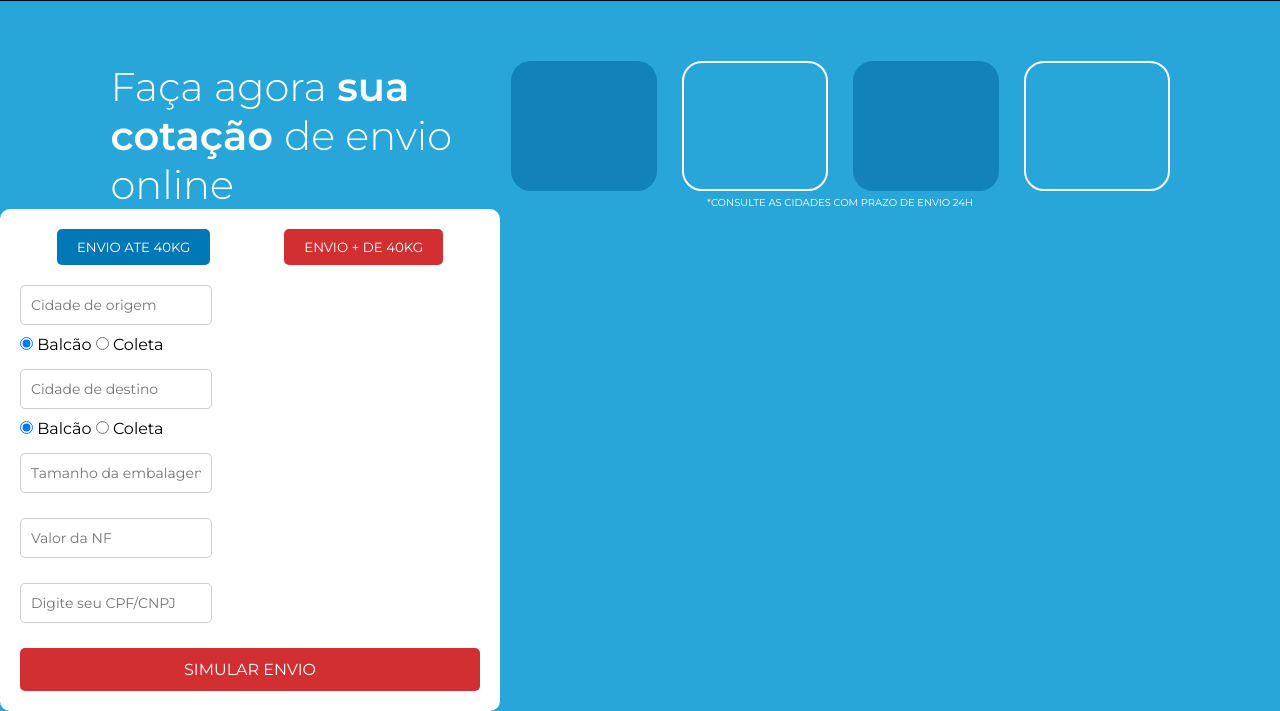
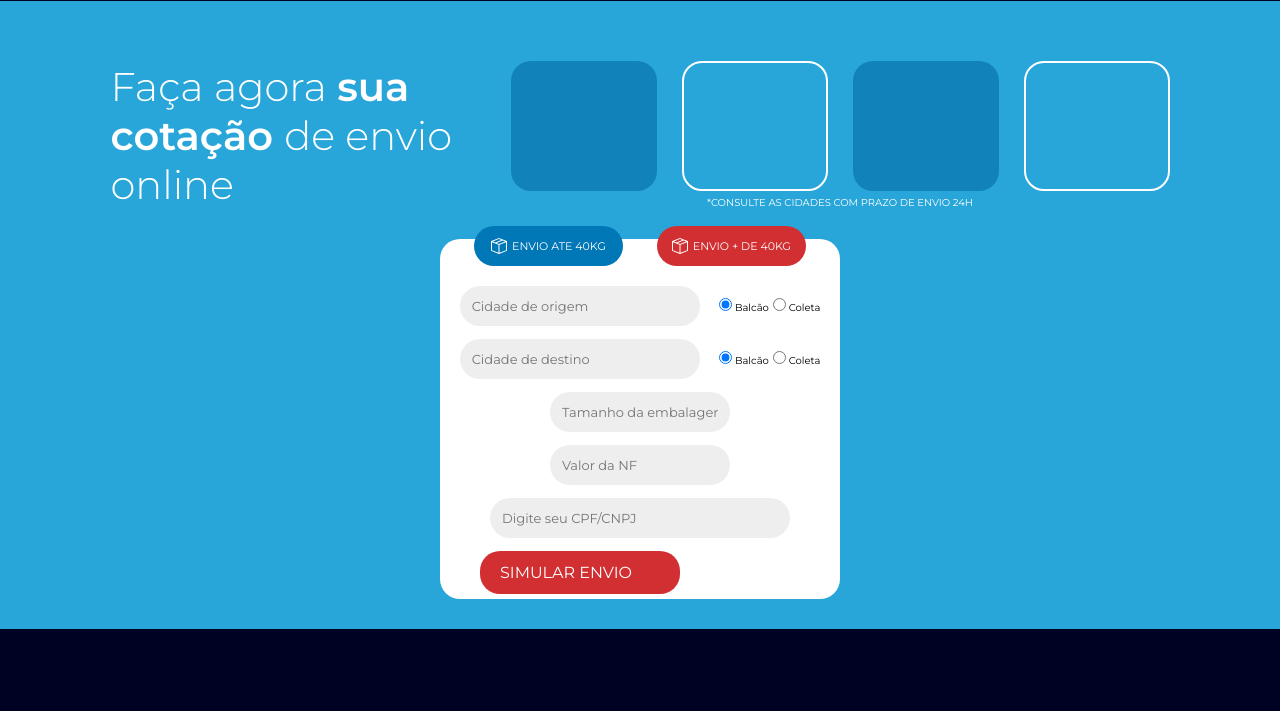
Before and after one commit to Guilhermedev9/Despacho_Rpd, a Flask app: page / in a window 1280 px wide. Shown: the part 699-1410 px from the top of the page. After the commit the page ends 1328 px from the top, so only its background shows below. Run offline with Flask 3, Linux system fonts and the light colour scheme.

Commit message:
Atualizações do form

```diff
--- a/templates/index.html
+++ b/templates/index.html
@@ -113,16 +113,25 @@
             </div>
         </header>
 
+       <div id="all-box">
+        <div class="container">
+            <div class="box-button-form">
 
-    <div class="container">
-        <div class="button-group">
-            <button class="option active">ENVIO ATE 40KG</button>
-            <button class="option">ENVIO + DE 40KG</button>
+                    <button class="box-buttons-comimg" id="button1">
+                        <svg xmlns="http://www.w3.org/2000/svg" width="16" height="16" fill="currentColor" class="bi bi-box-seam" viewBox="0 0 16 16">
+                    <path d="M8.186 1.113a.5.5 0 0 0-.372 0L1.846 3.5l2.404.961L10.404 2zm3.564 1.426L5.596 5 8 5.961 14.154 3.5zm3.25 1.7-6.5 2.6v7.922l6.5-2.6V4.24zM7.5 14.762V6.838L1 4.239v7.923zM7.443.184a1.5 1.5 0 0 1 1.114 0l7.129 2.852A.5.5 0 0 1 16 3.5v8.662a1 1 0 0 1-.629.928l-7.185 2.874a.5.5 0 0 1-.372 0L.63 13.09a1 1 0 0 1-.63-.928V3.5a.5.5 0 0 1 .314-.464z"/>
+                      </svg>ENVIO ATE 40KG
+                    </button>
+                <button id="button2"  class="box-buttons-comimg">
+                    <svg xmlns="http://www.w3.org/2000/svg" width="16" height="16" fill="currentColor" class="bi bi-box-seam" viewBox="0 0 16 16">
+                        <path d="M8.186 1.113a.5.5 0 0 0-.372 0L1.846 3.5l2.404.961L10.404 2zm3.564 1.426L5.596 5 8 5.961 14.154 3.5zm3.25 1.7-6.5 2.6v7.922l6.5-2.6V4.24zM7.5 14.762V6.838L1 4.239v7.923zM7.443.184a1.5 1.5 0 0 1 1.114 0l7.129 2.852A.5.5 0 0 1 16 3.5v8.662a1 1 0 0 1-.629.928l-7.185 2.874a.5.5 0 0 1-.372 0L.63 13.09a1 1 0 0 1-.63-.928V3.5a.5.5 0 0 1 .314-.464z"/>
+                      </svg>ENVIO + DE 40KG
+                </button>
             </div>
 
                 <form>
                     <div class="form-group">
-                    <input type="text" placeholder="Cidade de origem" required>
+                        <input type="text" placeholder="Cidade de origem" class="origem-destino">
                         <div class="toggle-group">
                             <label><input type="radio" name="origem" checked> Balcão</label>
                             <label><input type="radio" name="origem"> Coleta</label>
@@ -130,7 +139,7 @@
                     </div>
 
                     <div class="form-group">
-                    <input type="text" placeholder="Cidade de destino" required>
+                        <input type="text" placeholder="Cidade de destino" class="origem-destino" required>
                         <div class="toggle-group">
                             <label><input type="radio" name="destino" checked> Balcão</label>
                             <label><input type="radio" name="destino"> Coleta</label>
@@ -146,12 +155,13 @@
                     </div>
 
                     <div class="form-group">
-                    <input type="text" placeholder="Digite seu CPF/CNPJ">
+                        <input type="text" style="width: 300px;" placeholder="Digite seu CPF/CNPJ">
                     </div>
 
-                <button type="submit" class="submit-button">SIMULAR ENVIO</button>
+                    <button type="submit"  class="submit-button">SIMULAR ENVIO</button>
                 </form>
-
+        </div>
+    </div>
     </section>
 </body>
 </html>
--- a/templates/style.css
+++ b/templates/style.css
@@ -71,30 +71,11 @@ nav>div>ul>li>a:hover{
 nav>div>ul>li>a:hover{
     color: #848688;
 }
-@media (min-width: 769px) {
-    .nav_menu ul li a {
-        transition: 0.3s all;
-        font-size: 15px;
-        position: relative;
-    }
-}
+
 .nav_menu li a {
     padding: 15px 5px;
 }
-#megamenu > ul > li > a:after {
-    content: '';
-    width: 0px;
-    height: 2px;
-    position: absolute;
-    transition: 0.3s all;
-    left: 50%;
-    transform: translateX(-50%);
-    bottom: 0px;
-    background: #848688;
-}
-#megamenu > ul > li > a:hover:after {
-    width: 50px
-}
+
 /**/
 /* principal*/
 #main-box-home{
@@ -205,47 +186,75 @@ nav>div>ul>li>a:hover{
 
 
 .container {
-    background-color: white;
-    border-radius: 10px;
-    width: 500px;
-    padding: 20px;
+    background-color: #fff;
+    border-radius: 20px;
+    width: 400px;
+    height: 360px;
+    margin-bottom: 30px;
+    padding-bottom: 30px;
+}
+#all-box{
+    display: flex;
+    align-items: center;
+    justify-content: center;
+    margin-top: 30px;
+}
+.box-button-form{
+    display: flex;
+    justify-content: space-evenly;
+    margin-bottom: 20px;
+    margin-top: -13px;
+}
+.box-buttons-comimg{
+display: flex;
+align-items: center;
+gap: 5px;
+font-size: 11px;
 }
 
-.button-group {
-    display: flex;
-    justify-content: space-around;
-    margin-bottom: 20px;
-}
 
-.button-group .option {
+.box-button-form #button2 {
     background-color: #d12f31;
     color: white;
     border: none;
-    padding: 10px 20px;
-    border-radius: 5px;
+    padding: 11px 15px;
+    border-radius: 20px;
     cursor: pointer;
+
 }
 
-.button-group .option.active {
+.box-button-form #button1 {
+    color: white;
+    border: none;
+    padding: 12px 17px;
+    border-radius: 20px;
+    cursor: pointer;
     background-color: #0077b6;
 }
 
 .form-group {
-    margin-bottom: 15px;
+    display: flex;
+    align-items: baseline;
+    justify-content: space-evenly;
+}
+.origem-destino{
+    width: 200px;
+}
+input[type="text"], input[type="number"] {
+    padding: 12px;
+    background-color: rgb(238, 238, 238);
+    border-radius: 20px;
+    font-size: 13px;
+    margin-bottom: 13px;
+    border: none;
 }
 
-input[type="text"], input[type="number"] {
-    padding: 10px;
-    border: 1px solid #ccc;
-    border-radius: 5px;
-    margin-bottom: 10px;
-    font-size: 14px;
+.origem-destino{
+    width: 60%;
 }
-
-
-
 .toggle-group label {
     cursor: pointer;
+    font-size: 10px;
 }
 
 .submit-button {
@@ -253,32 +262,11 @@ input[type="text"], input[type="number"] {
     color: white;
     padding: 12px 20px;
     border: none;
-    border-radius: 5px;
+    border-radius: 20px;
     cursor: pointer;
     font-size: 16px;
-    width: 100%;
+    width: 50%;
+    margin-left: 40px;
+    display: flex;
+    justify-content: flex-start;
 }
-
-.estimate {
-    margin-top: 20px;
-}
-
-.estimate .price {
-    font-size: 24px;
-    color: #0077b6;
-    font-weight: bold;
-}
-
-.info {
-    margin-top: 20px;
-    text-align: left;
-}
-
-.info ul {
-    padding-left: 20px;
-}
-
-.info ul li {
-    font-size: 12px;
-    color: #555;
-}
```
Lines whose indentation alone changed are shown as unchanged.
